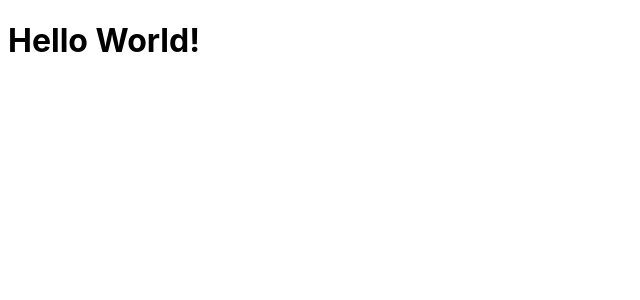
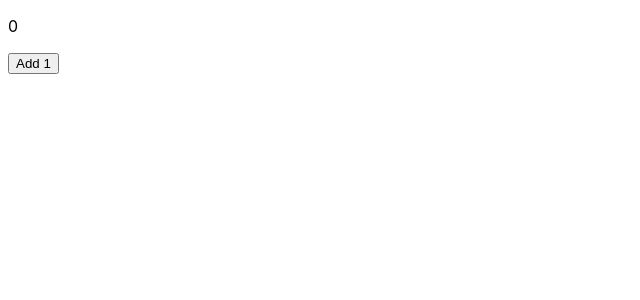
Before and after one commit to LDRMuse/Simple-Counter-App, a React (Create React App) app: page / in a window 1280 px wide. Shown: the top 300 px of the page, without its empty margins (0-640 px from the left). Built offline with nearby package versions, Linux system fonts and the light colour scheme.

Commit message:
Render initial button and count display

```diff
--- a/src/App.js
+++ b/src/App.js
@@ -1,8 +1,9 @@
 import React from 'react';
 import './App.css';
+import {Counter} from './components'
 
 export const App = () => {
   return (
-    <h1>Hello World!</h1>
+    <Counter />
   );
 }
--- /dev/null
+++ b/src/components/Display/Button/index.js
@@ -0,0 +1,12 @@
+import PropTypes from 'prop-types'
+import React from 'react'
+
+export const Button = (props) => {
+  const handleClick = () => {
+    props.buttonHandler()
+  }
+return <button onClick = {handleClick}>{props.buttonTxt}</button>
+
+}
+
+Button.propTypes = { buttonHandler: PropTypes.func, buttonText: PropTypes.string.isRequired }
--- /dev/null
+++ b/src/components/Display/index.js
@@ -0,0 +1,24 @@
+import React, { Fragment } from "react"
+
+import {Button} from './Button'
+
+export class Display extends React.Component {
+
+state = {
+  currentCount: 0
+}
+
+updateCount() {
+  // Set state with new count from prevState
+}
+
+render() {
+// pass some props
+return (
+  <Fragment>
+  <p>{this.state.currentCount}</p>
+  <Button buttonHandler={this.updateCount} buttonTxt="Add 1"/>
+  </Fragment>
+    )
+  }
+}
--- /dev/null
+++ b/src/components/index.js
@@ -0,0 +1 @@
+export {Display as Counter} from "./Display"
```
Also changed, not shown: src/components/Display/Button/Button.css (added), src/components/Display/Display.css (added), 1 other file (tests, documents, lock files or other folders).
